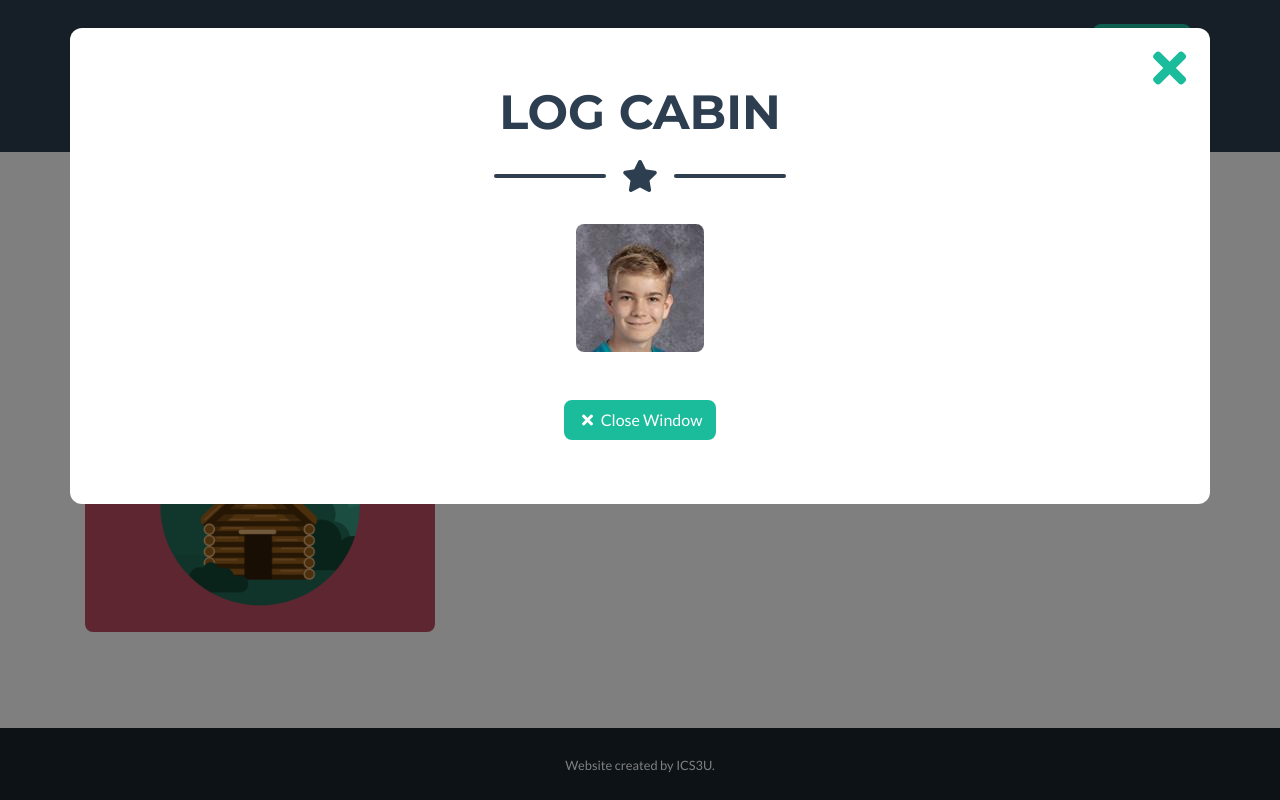
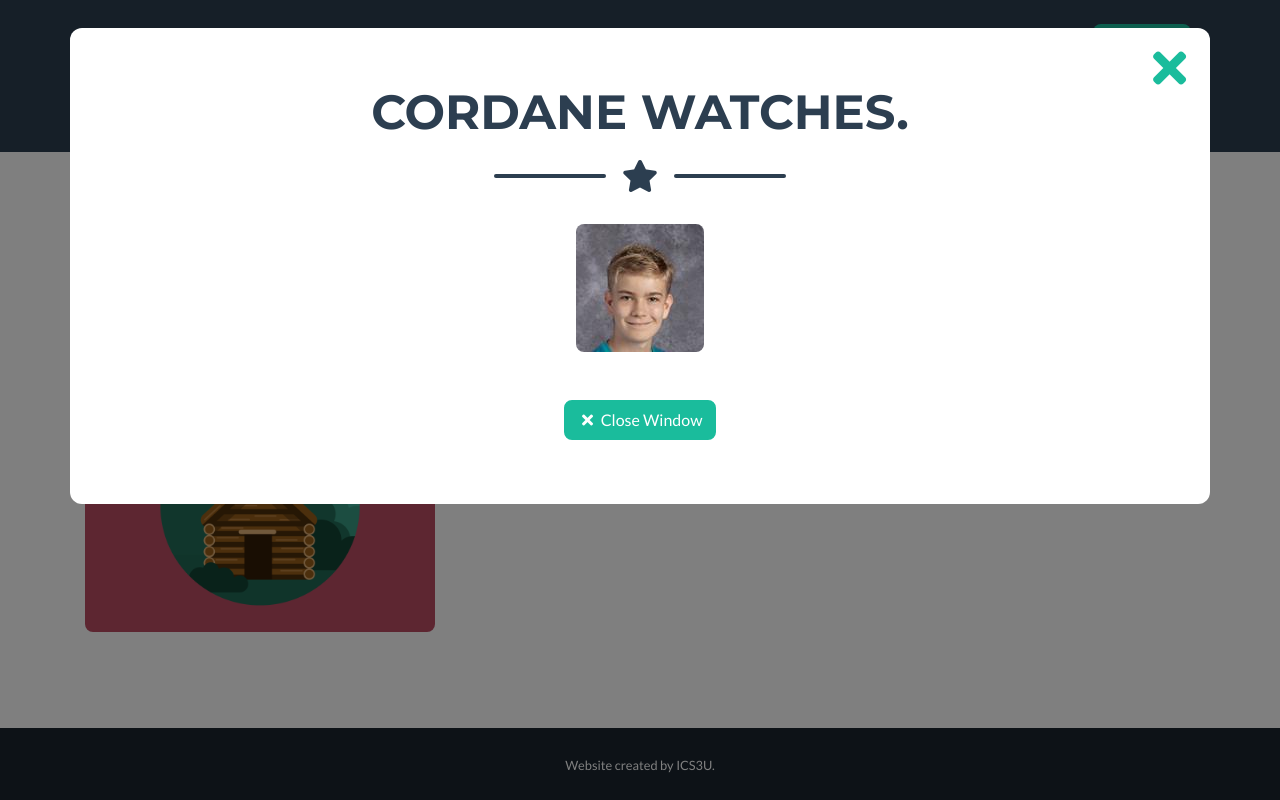
Before and after one commit to Corantine/e-hourofcode.github.io, a website with bundled scripts: page index.html in a window 1280 px wide. Both pictures are taken after a click on the element 259 px from the left and 1983 px from the top of the page. Shown: the part 1478-2278 px from the top of the page. Built offline with nearby package versions, Linux system fonts and the light colour scheme; grey boxes are pictures that could not be loaded.

Commit message:
Update index.html

```diff
--- a/index.html
+++ b/index.html
@@ -186,7 +186,7 @@
             <div class="row justify-content-center">
               <div class="col-lg-8">
                 <!-- Portfolio Modal - Title -->
-                <h2 class="portfolio-modal-title text-secondary text-uppercase mb-0">Log Cabin</h2>
+                <h2 class="portfolio-modal-title text-secondary text-uppercase mb-0">Cordane watches.</h2>
                 <!-- Icon Divider -->
                 <div class="divider-custom">
                   <div class="divider-custom-line"></div>
```
